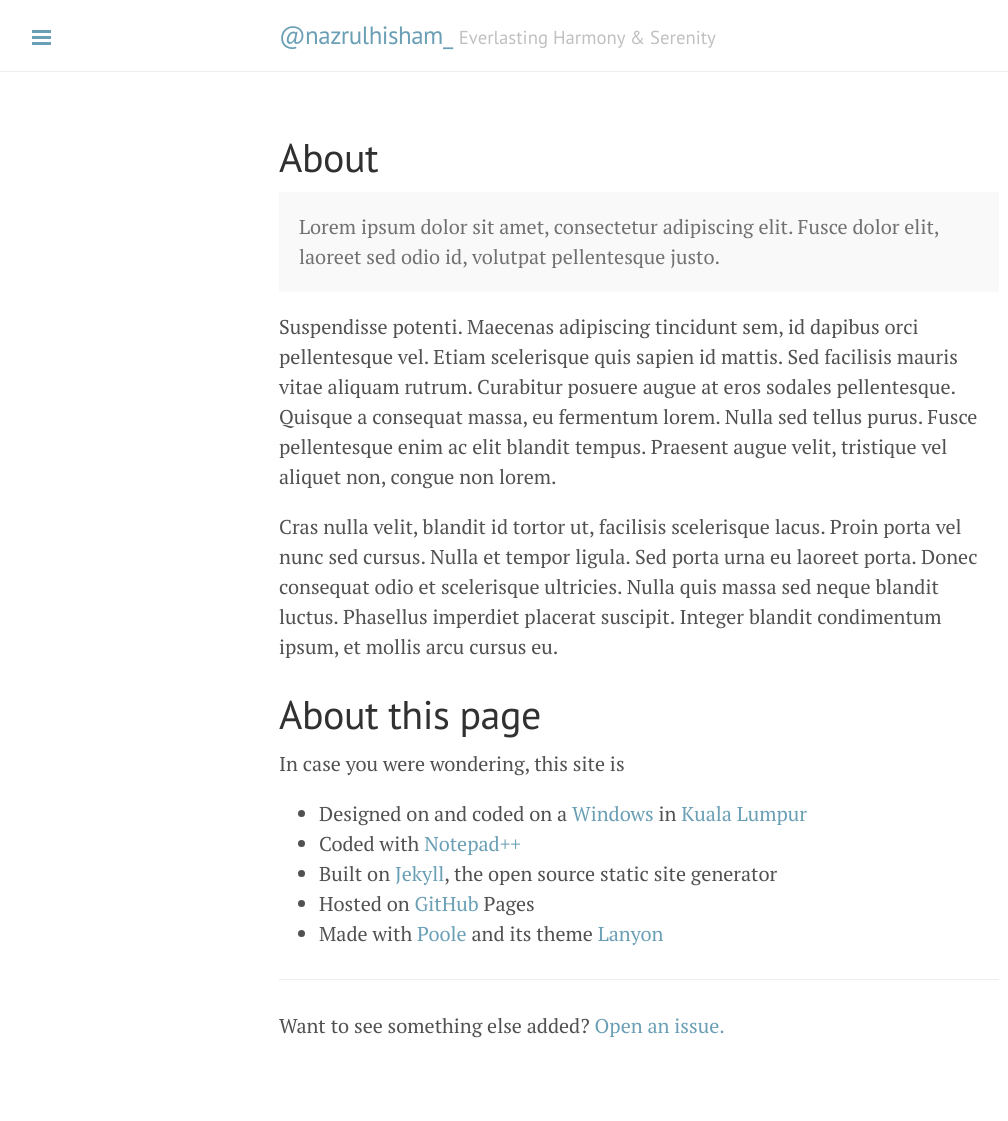
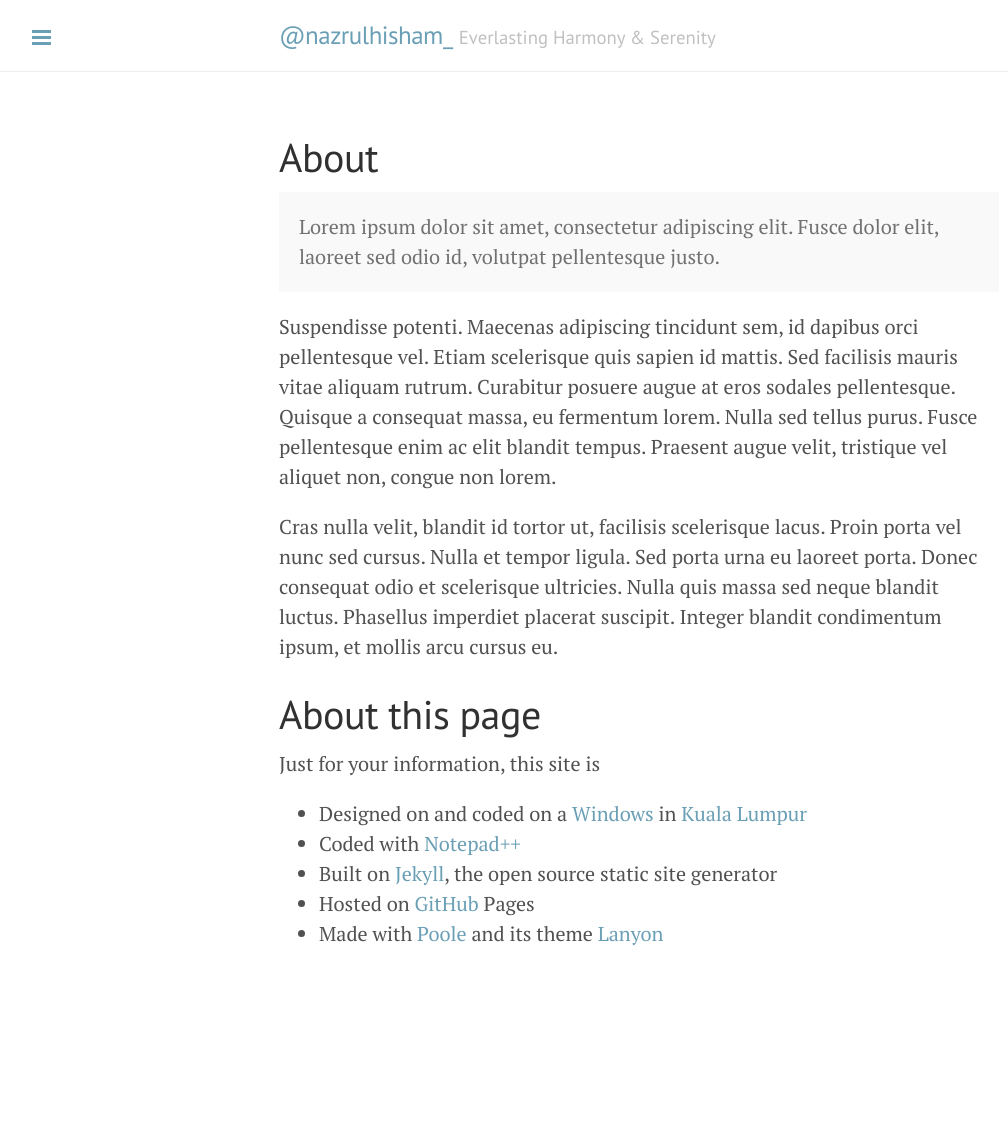
Before and after one commit to lumachroma/fantastik, a Jekyll site: the page built from about.md, in a window 1280 px wide. Shown: the whole page, without its empty margins (1-1009 px from the left). Built offline with Jekyll 4.4.1, drawn with Linux system fonts in a browser that asks for light colours; Markdown is read by kramdown in place of the engine named in the settings; comment, search, counter and statistics services are not loaded; after the commit the page ends 1029 px from its top, so only the background shows below that.

Commit message:
Update about.md

```diff
--- a/about.md
+++ b/about.md
@@ -13,14 +13,10 @@
 
 # About this page
 
-In case you were wondering, this site is
+Just for your information, this site is
 
 - Designed on and coded on a [Windows](http://windows.microsoft.com/) in [Kuala Lumpur](http://en.wikipedia.org/wiki/Kuala_Lumpur)
 - Coded with [Notepad++](http://notepad-plus-plus.org/)
 - Built on [Jekyll](http://jekyllrb.com/), the open source static site generator
 - Hosted on [GitHub](https://github.com/lumachroma/fantastiq) Pages
 - Made with [Poole](http://getpoole.com/) and its theme [Lanyon](https://github.com/poole/lanyon)
-
------
-
-Want to see something else added? <a href="https://github.com/poole/poole/issues/new">Open an issue.</a>
```
